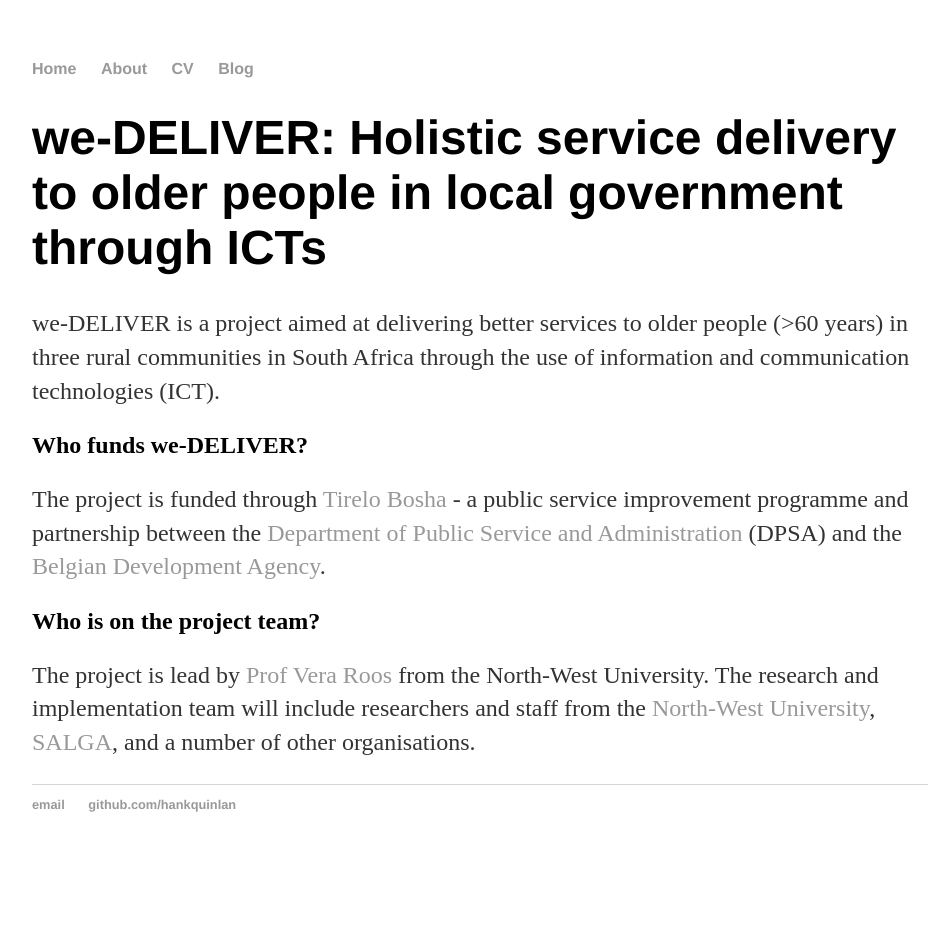
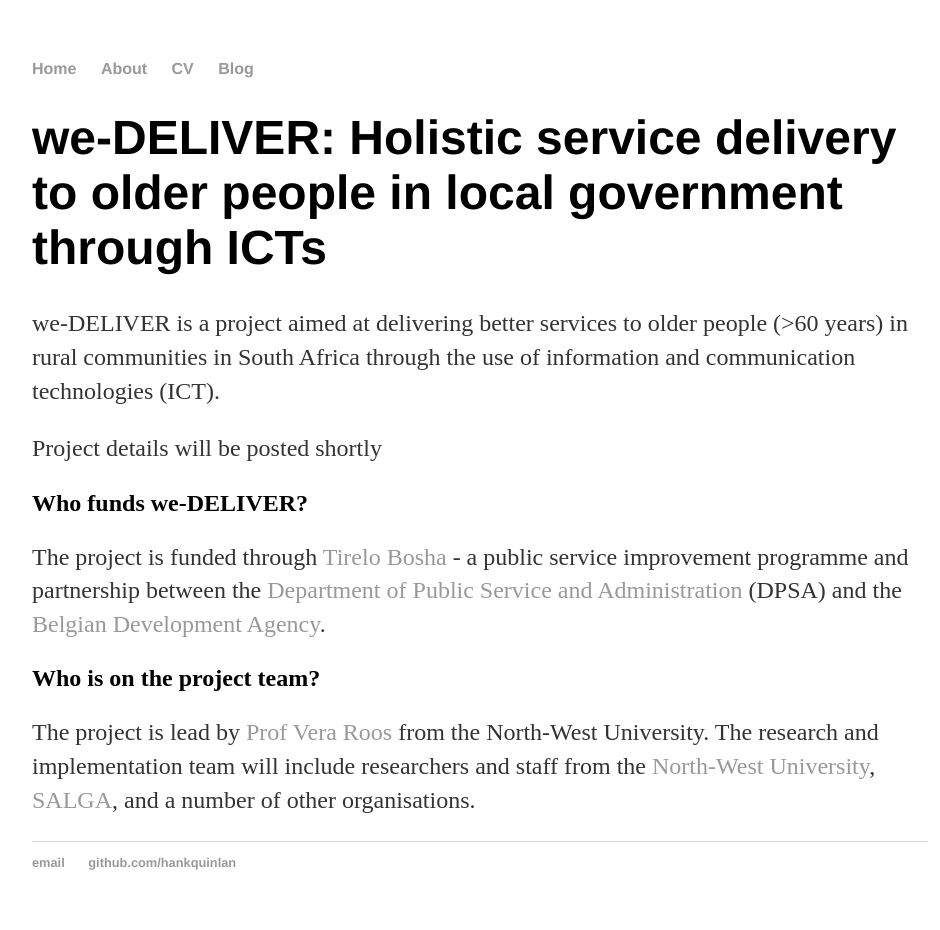
Before and after one commit to zjsteyn/we-DELIVER.github.io, a Jekyll site: the page built from index.html, in a window 1280 px wide. Shown: the whole page, without its empty margins (160-1100 px from the left). Built offline with Jekyll 4.4.1, drawn with Linux system fonts in a browser that asks for light colours; before the commit the page ends 900 px from its top, so only the background shows below that.

Commit message:
Update index.html

```diff
--- a/index.html
+++ b/index.html
@@ -5,8 +5,10 @@
 <div class="blurb">
 	<h1>we-DELIVER: Holistic service delivery to older people in local government through ICTs</h1>
 	<p>	we-DELIVER is a project aimed at delivering better services to older people (>60 years) in
-			three rural communities in South Africa through the use of information and communication
+		rural communities in South Africa through the use of information and communication
 		technologies (ICT).
+	</p>
+	<p>	Project details will be posted shortly
 	</p>
 
 	<h2>Who funds we-DELIVER?</h2>
```
Lines whose indentation alone changed are shown as unchanged.
